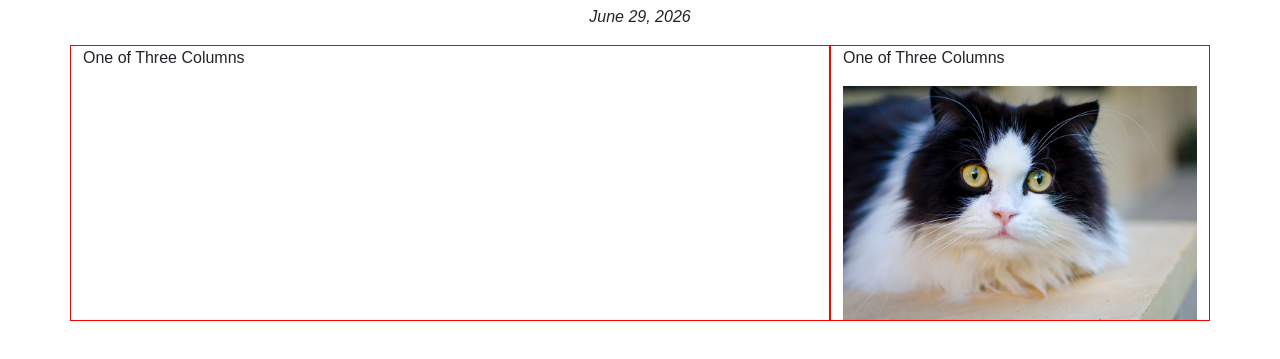
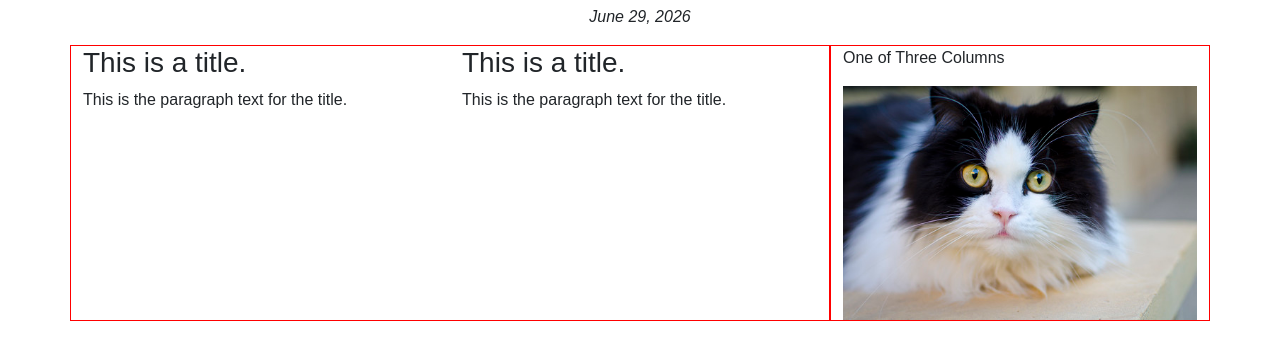
Before and after one commit to kenstarzer/responsive-design, a plain HTML site: page index.html in a window 1280 px wide. Shown: the part 51-410 px from the top of the page. Drawn offline with nearby package versions, Linux system fonts and the light colour scheme.

Commit message:
added columns

```diff
--- a/index.html
+++ b/index.html
@@ -18,7 +18,16 @@
 
 	<div class="row">
 	<div class="col-8">
-		One of Three Columns
+		<div class="row">
+			<div class="col-6">
+				<h3>This is a title.</h3>
+				<p>This is the paragraph text for the title.</p>
+			</div>
+			<div class="col-6">
+				<h3>This is a title.</h3>
+				<p>This is the paragraph text for the title.</p>
+			</div>
+		</div>
 	</div>
 	<div class="col-4">
 		<p>One of Three Columns</p>
```
